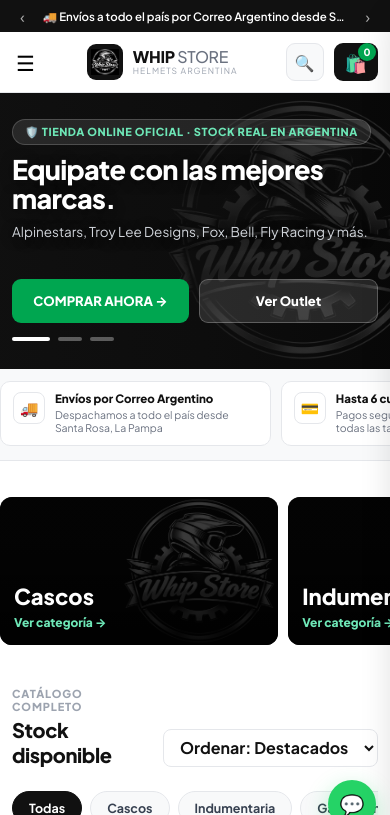
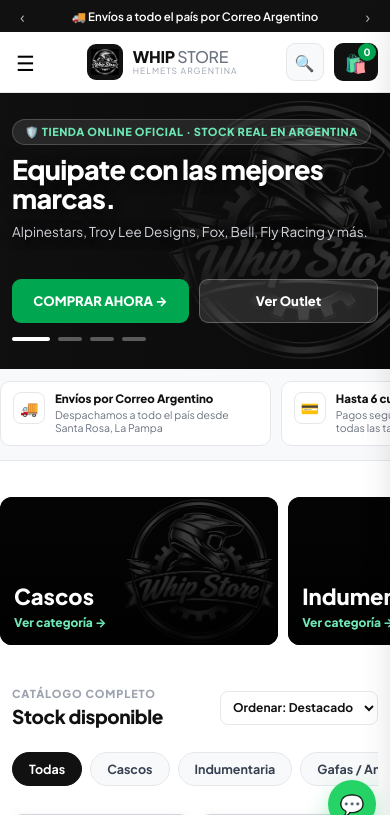
Before and after one commit to Abalito04/Whip-Store, a Flask app: page / in a window 390 px wide. Shown: the top 815 px of the page. Run offline with Flask 3, Linux system fonts and the light colour scheme; data comes from the database, SQL or seed files in the repository.

Commit message:
mods generales

```diff
--- a/static/css/styles.css
+++ b/static/css/styles.css
@@ -1601,7 +1601,14 @@ button, input, select {
   .cat-banners::-webkit-scrollbar { display: none; }
   .cat-banner { flex: 0 0 76%; height: 148px; padding: 14px; border-radius: 12px; scroll-snap-align: start; }
   .section { padding: 28px 0; }
-  .section-title { font-size: 20px; }
+  .section-head { align-items: center; gap: 10px; }
+  .section-title { font-size: 19px; }
+  #homeSortSelect {
+    font-size: 12px !important;
+    height: 34px !important;
+    padding: 0 8px !important;
+    max-width: 158px;
+  }
   .product-grid { grid-template-columns: repeat(2, 1fr); gap: 10px; }
   .product-card { border-radius: 10px; }
   .card-media { padding: 10px; }
--- a/static/js/store.js
+++ b/static/js/store.js
@@ -3,7 +3,7 @@
   const TRANSFER_DISCOUNT_PCT = 15;
 
   const ANNOUNCEMENTS = [
-    "🚚 Envíos a todo el país por Correo Argentino desde Santa Rosa, La Pampa",
+    "🚚 Envíos a todo el país por Correo Argentino",
     "💳 Hasta 6 CUOTAS SIN INTERÉS con todas las tarjetas",
     "💸 Descuento especial abonando por Transferencia o Efectivo",
   ];
--- a/templates/base.html
+++ b/templates/base.html
@@ -7,14 +7,14 @@
   <link rel="preconnect" href="https://fonts.googleapis.com">
   <link rel="preconnect" href="https://fonts.gstatic.com" crossorigin>
   <link href="https://fonts.googleapis.com/css2?family=Plus+Jakarta+Sans:wght@400;500;600;700;800&display=swap" rel="stylesheet">
-  <link rel="stylesheet" href="{{ url_for('static', filename='css/styles.css') }}?v=28">
+  <link rel="stylesheet" href="{{ url_for('static', filename='css/styles.css') }}?v=29">
 </head>
 <body>
   <!-- TOP ANNOUNCEMENT BAR -->
   <div class="topbar">
     <div class="container topbar-inner">
       <button type="button" class="topbar-btn" id="topbarPrev" aria-label="Anterior">‹</button>
-      <p class="topbar-text" id="topbarText">🚚 Envíos a todo el país por Correo Argentino desde Santa Rosa, La Pampa</p>
+      <p class="topbar-text" id="topbarText">🚚 Envíos a todo el país por Correo Argentino</p>
       <button type="button" class="topbar-btn" id="topbarNext" aria-label="Siguiente">›</button>
     </div>
   </div>
@@ -116,11 +116,10 @@
             </div>
             <div>
               <strong style="color:#fff; display:block;">WHIP STORE</strong>
-              <span style="font-size:10px; color:#9ca3af; letter-spacing:0.15em;">HELMETS ARGENTINA</span>
             </div>
           </div>
           <p style="font-size:12.5px; color:#9ca3af; line-height:1.6; margin:0 0 10px;">
-            Tienda oficial de cascos, gafas, antiparras e indumentaria en Santa Rosa, La Pampa. Stock real y envíos a todo el país por Correo Argentino.
+            Tienda oficial en Santa Rosa, La Pampa. Stock real y envíos a todo el país por Correo Argentino.
           </p>
           <a href="https://www.instagram.com/whip.helmets/" target="_blank" rel="noopener" style="font-size:12.5px; font-weight:700; color:#fff;">📸 @whip.helmets</a>
         </div>
@@ -194,7 +193,7 @@
     💬 <span>Consultanos por WhatsApp</span>
   </a>
 
-  <script src="{{ url_for('static', filename='js/store.js') }}?v=5"></script>
+  <script src="{{ url_for('static', filename='js/store.js') }}?v=6"></script>
   {% block scripts %}{% endblock %}
 </body>
 </html>
--- a/templates/checkout.html
+++ b/templates/checkout.html
@@ -72,7 +72,7 @@
           </div>
 
           <div id="coShippingOptionsWrap" style="margin-top:16px; padding-top:14px; border-top:1px solid #e5e7eb;">
-            <div style="font-size:12.5px; font-weight:800; margin-bottom:8px;">🚚 Opción de envío (Correo Argentino desde Santa Rosa, La Pampa)</div>
+            <div style="font-size:12.5px; font-weight:800; margin-bottom:8px;">🚚 Opción de envío (Correo Argentino)</div>
             <div id="coShippingOptionsList" style="font-size:12.5px; color:#6b7280;">
               Ingresá tu Código Postal y tocá <strong>Cotizar</strong> para ver el costo exacto de Correo Argentino.
             </div>
--- a/templates/index.html
+++ b/templates/index.html
@@ -23,6 +23,11 @@
           <h1>Gran variedad de productos Outlet.</h1>
           <p>Productos probados y de las mejores marcas.</p>
         </div>
+        <div class="hero-slide">
+          <span class="hero-pill">👕 Indumentaria · Competición y Casual</span>
+          <h1>Conocé nuestra mejor selección de Ropa.</h1>
+          <p>Conjuntos de competición y además la mejor ropa casual.</p>
+        </div>
       </div>
       <div class="hero-btns">
         <a href="#catalogo" class="btn btn-cta">COMPRAR AHORA →</a>
@@ -32,6 +37,7 @@
         <button type="button" class="hero-dot active" data-slide="0" aria-label="Texto 1"></button>
         <button type="button" class="hero-dot" data-slide="1" aria-label="Texto 2"></button>
         <button type="button" class="hero-dot" data-slide="2" aria-label="Texto 3"></button>
+        <button type="button" class="hero-dot" data-slide="3" aria-label="Texto 4"></button>
       </div>
     </div>
   </div>
```
